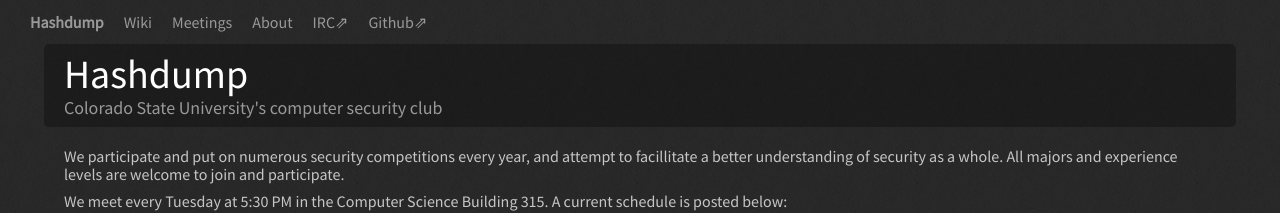
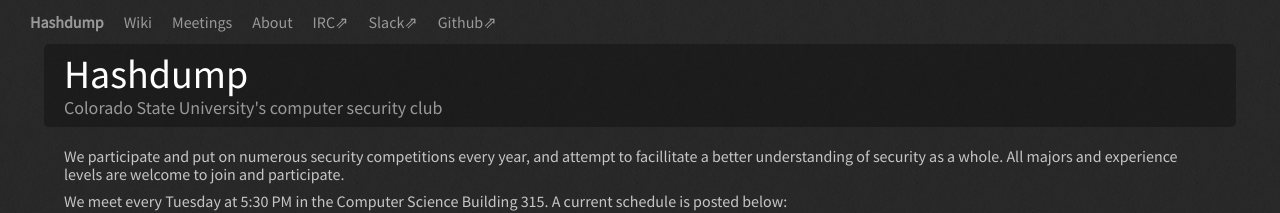
Before and after one commit to Hashdump/old-hashdump-site, a Jekyll site: the page built from index.md, in a window 1280 px wide. Shown: the top 213 px of the page. Built offline with Jekyll 4.4.1, drawn with Linux system fonts in a browser that asks for light colours.

Commit message:
Adding slack because slack

```diff
--- a/_data/nav.yml
+++ b/_data/nav.yml
@@ -10,5 +10,8 @@
 - title: IRC
   url: https://webchat.freenode.net/?channels=%23hashdump&uio=Mj10cnVlJjQ9dHJ1ZSY5PXRydWUmMTE9MjU2d9
 
+- title: Slack
+  url: https://hashdump.slack.com
+
 - title: Github
   url: http://github.com/hashdump
```
